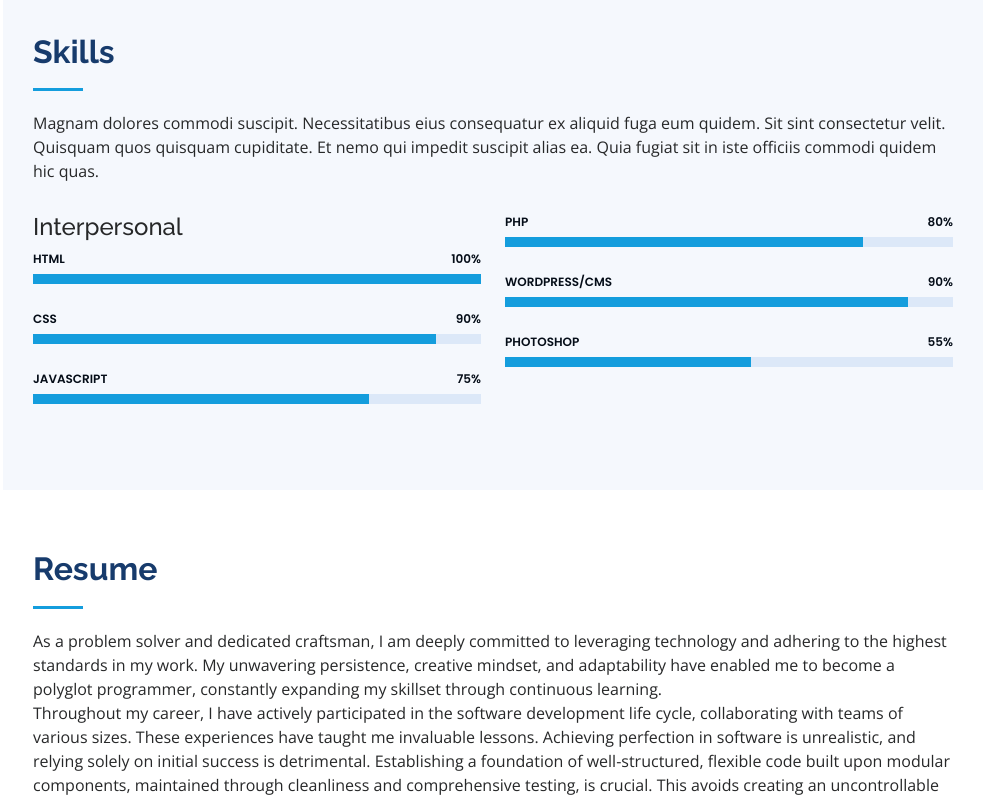
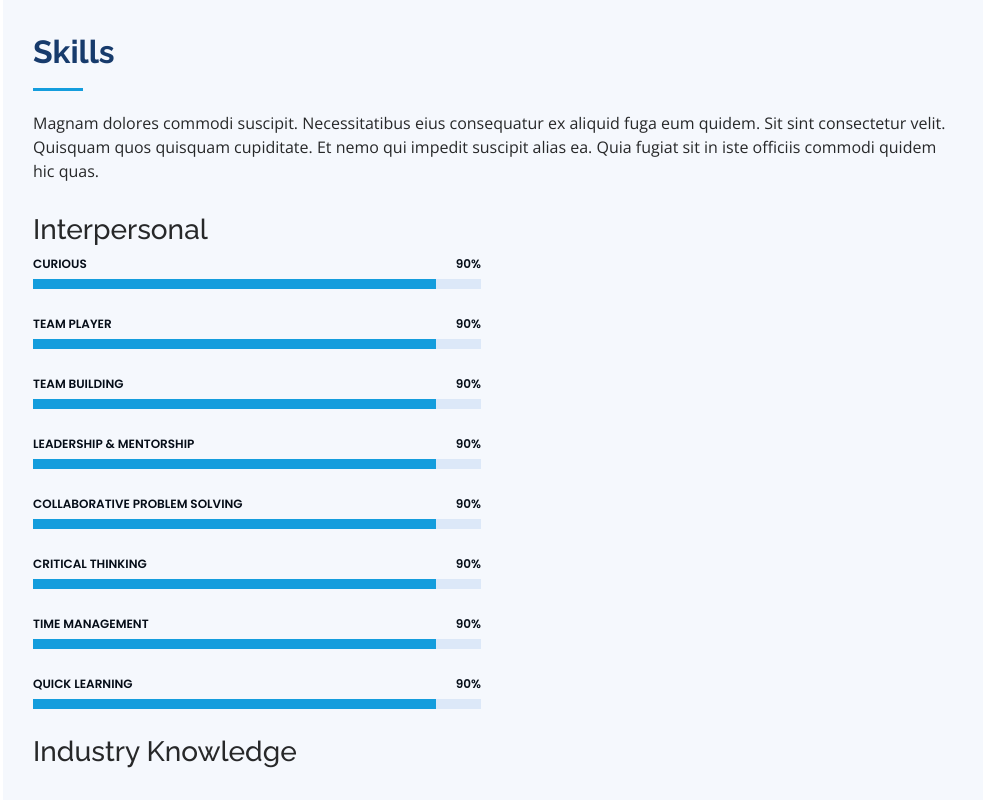
Before and after one commit to PedroTrujilloV/PedroTrujilloV.github.io, a plain HTML site: page index.html in a window 1280 px wide. Shown: the part 2000-2800 px from the top of the page, without its empty margins (297-1280 px from the left). Drawn offline with nearby package versions, Linux system fonts and the light colour scheme.

Commit message:
refactor: Changed structure in resume json, and added js that fetchs it

```diff
--- a/data/resume.json
+++ b/data/resume.json
@@ -27,7 +27,6 @@
           "ARKit": 0.9,
           "Core ML": 0.9,
           "Metal": 0.9
-        }
         },
         "Artificial Intelligence": {
           "Machine Learning": 0.9,
@@ -141,6 +140,7 @@
           "Low Poly": 0.9,
           "Particles": 0.9
         }
+      }
     },
     "SOFTWARE": {
       "Development": {
--- a/data/viewmodel.js
+++ b/data/viewmodel.js
@@ -1,11 +1,127 @@
+class Resume {
+    constructor(dataURL) {
+      this.dataURL = dataURL;
+    }
+}
+
+const ResumeSection = {
+    SKILLS: "SKILLS",
+    SOFTWARE: "SOFTWARE",
+    LANGUAGES: "LANGUAGES",
+}
+
+const ResumeSkillType = {
+    Interpersonal: "Interpersonal",
+    IndustryKnowledge: "Industry Knowledge",
+}
+
+
+function fetchSkills(key, value) {
+    console.log("- fetchSkills: ");
+    // console.log(key, value);
+    Object.entries(value).forEach(([skilltype, value]) => {
+        // console.log(skilltype, value);
+        switch(skilltype) {
+            case ResumeSkillType.Interpersonal:
+
+                // var skillsContainer = this.document.getElementById("skillsContainer");
+                // skillsContainer.classList.add("row", "skills-content");
+                // skillsContainer.id = "skillsContainer";
+
+                // Create the first column <div>
+                // const col1 = document.createElement("div");
+                // col1.classList.add("col-lg-6");
+                // col1.setAttribute("data-aos", "fade-up");
+
+                var col1 = this.document.getElementById("skilColumns")
+
+                // Create a heading <h4>
+                var heading1 = document.createElement("h3");
+                heading1.textContent = skilltype;
+                col1.appendChild(heading1)
+
+                Object.entries(value).forEach(([skill, value]) => {
+                    //console.log(skill, value);
+                    addSkillToColumn(col1,skill, value * 100 )
+                 });
+                //  skillsContainer.appendChild(col1);
+              break;
+            case ResumeSkillType.IndustryKnowledge:
+                var col1 = this.document.getElementById("skilColumns")
+
+                // Create a heading <h4>
+                var heading1 = document.createElement("h3");
+                heading1.textContent = skilltype;
+                console.log(skilltype + " ------- ");
+                col1.appendChild(heading1)
+
+                Object.entries(value).forEach(([skillSubType, value]) => {
+                    const heading2 = document.createElement("h4");
+                    headin2.textContent = skillSubType;
+                    col1.appendChild(heading2)
+
+                    Object.entries(value).forEach(([skill, value]) => {
+                        console.log(skill, value);
+                        addSkillToColumn(col1,skill, value * 100 )
+                     });
+                 });
+
+
+                //  skillsContainer.appendChild(col1);
+              break;
+            default:
+              // code block
+              break;
+          }
+     })
+};
+
+
+
+// Create a function to add a skill with percentage and value to the column
+function addSkillToColumn(column, skillName, skillPercentage) {
+  const progressDiv = document.createElement("div");
+  progressDiv.classList.add("progress");
+
+  const skillSpan = document.createElement("span");
+  skillSpan.classList.add("skill");
+  skillSpan.textContent = skillName + " ";
+
+  const skillPercentageElement = document.createElement("i");
+  skillPercentageElement.classList.add("val");
+  skillPercentageElement.textContent = skillPercentage + "%";
+
+  skillSpan.appendChild(skillPercentageElement);
+
+  const progressBarWrap = document.createElement("div");
+  progressBarWrap.classList.add("progress-bar-wrap");
+
+  const progressBar = document.createElement("div");
+  progressBar.classList.add("progress-bar");
+  progressBar.setAttribute("role", "progressbar");
+  progressBar.setAttribute("aria-valuenow", skillPercentage );
+  progressBar.setAttribute("aria-valuemin", "0");
+  progressBar.setAttribute("aria-valuemax", "100");
+
+  progressBarWrap.appendChild(progressBar);
+  progressDiv.appendChild(skillSpan);
+  progressDiv.appendChild(progressBarWrap);
+  column.appendChild(progressDiv);
+}
+
+
+
 fetch('https://raw.githubusercontent.com/PedroTrujilloV/PedroTrujilloV.github.io/main/data/resume.json')
     .then(response => response.json())
     .then(function(data) {
         console.log("- data: ");
-        console.log(data);
-        // document.write(data);
+        // console.log(data);
         Object.entries(data).forEach(([key, value]) => {
-            console.log(key, value);
+            // console.log(key, value);
+            if (key == ResumeSection.SKILLS) {
+                fetchSkills(key, value)
+            }
+
          });
         // $("#text").text(data[1].text);
         // $("#author").text(data[1].author);
--- a/index.html
+++ b/index.html
@@ -2,6 +2,8 @@
 <html lang="en">
 
 <head>
+  <!-- Data source  -->
+  <script src="data/viewmodel.js"></script>
   <meta charset="utf-8">
   <meta content="width=device-width, initial-scale=1.0" name="viewport">
 
@@ -63,7 +65,7 @@
           <li><a href="#about" class="nav-link scrollto"><i class="bx bx-user"></i> <span>About</span></a></li>
           <li><a href="#resume" class="nav-link scrollto"><i class="bx bx-file-blank"></i> <span>Resume</span></a></li>
           <!-- <li><a href="#portfolio" class="nav-link scrollto"><i class="bx bx-book-content"></i> <span>Portfolio</span></a></li> -->
-          <li><a href="#services" class="nav-link scrollto"><i class="bx bx-server"></i> <span>Services</span></a></li>
+          <!-- <li><a href="#services" class="nav-link scrollto"><i class="bx bx-server"></i> <span>Services</span></a></li> -->
           <li><a href="#contact" class="nav-link scrollto"><i class="bx bx-envelope"></i> <span>Contact</span></a></li>
         </ul>
       </nav><!-- .nav-menu -->
@@ -186,20 +188,20 @@
           <p>Magnam dolores commodi suscipit. Necessitatibus eius consequatur ex aliquid fuga eum quidem. Sit sint consectetur velit. Quisquam quos quisquam cupiditate. Et nemo qui impedit suscipit alias ea. Quia fugiat sit in iste officiis commodi quidem hic quas.</p>
         </div>
 
-        <div class="row skills-content">
+        <div class="row skills-content" id="skillsContainer">
 
-          <div class="col-lg-6" data-aos="fade-up">
+          <div class="col-lg-6" data-aos="fade-up" id="skilColumns">
 
-            <h4>Interpersonal</h4>
-            <div class="progress">
-              <span class="skill">HTML <i class="val">100%</i></span>
+            <!-- <h4>Interpersonal</h4> -->
+            <!-- <div class="progress">
+              <span class="skill">Quick Learning <i class="val">100%</i></span>
               <div class="progress-bar-wrap">
                 <div class="progress-bar" role="progressbar" aria-valuenow="100" aria-valuemin="0" aria-valuemax="100"></div>
               </div>
-            </div>
+            </div> -->
 
-            <div class="progress">
-              <span class="skill">CSS <i class="val">90%</i></span>
+            <!-- <div class="progress">
+              <span class="skill">Friendly <i class="val">90%</i></span>
               <div class="progress-bar-wrap">
                 <div class="progress-bar" role="progressbar" aria-valuenow="90" aria-valuemin="0" aria-valuemax="100"></div>
               </div>
@@ -210,32 +212,7 @@
               <div class="progress-bar-wrap">
                 <div class="progress-bar" role="progressbar" aria-valuenow="75" aria-valuemin="0" aria-valuemax="100"></div>
               </div>
-            </div>
-
-          </div>
-
-          <div class="col-lg-6" data-aos="fade-up" data-aos-delay="100">
-
-            <div class="progress">
-              <span class="skill">PHP <i class="val">80%</i></span>
-              <div class="progress-bar-wrap">
-                <div class="progress-bar" role="progressbar" aria-valuenow="80" aria-valuemin="0" aria-valuemax="100"></div>
-              </div>
-            </div>
-
-            <div class="progress">
-              <span class="skill">WordPress/CMS <i class="val">90%</i></span>
-              <div class="progress-bar-wrap">
-                <div class="progress-bar" role="progressbar" aria-valuenow="90" aria-valuemin="0" aria-valuemax="100"></div>
-              </div>
-            </div>
-
-            <div class="progress">
-              <span class="skill">Photoshop <i class="val">55%</i></span>
-              <div class="progress-bar-wrap">
-                <div class="progress-bar" role="progressbar" aria-valuenow="55" aria-valuemin="0" aria-valuemax="100"></div>
-              </div>
-            </div>
+            </div> -->
 
           </div>
 
@@ -530,7 +507,7 @@
      End Portfolio Section -->
 
     <!-- ======= Services Section ======= -->
-    <section id="services" class="services">
+    <!-- <section id="services" class="services">
       <div class="container">
 
         <div class="section-title">
@@ -572,7 +549,8 @@
         </div>
 
       </div>
-    </section><!-- End Services Section -->
+    </section> -->
+    <!-- End Services Section -->
 
     <!-- ======= Testimonials Section ======= -->
     <!-- <section id="testimonials" class="testimonials section-bg">
@@ -764,7 +742,7 @@
   <script src="assets/js/main.js"></script>
 
     <!-- Data source  -->
-    <script src="data/viewmodel.js"></script>
+    <!-- <script src="data/viewmodel.js"></script> -->
 
 </body>
 
```
Lines whose indentation alone changed are shown as unchanged.
